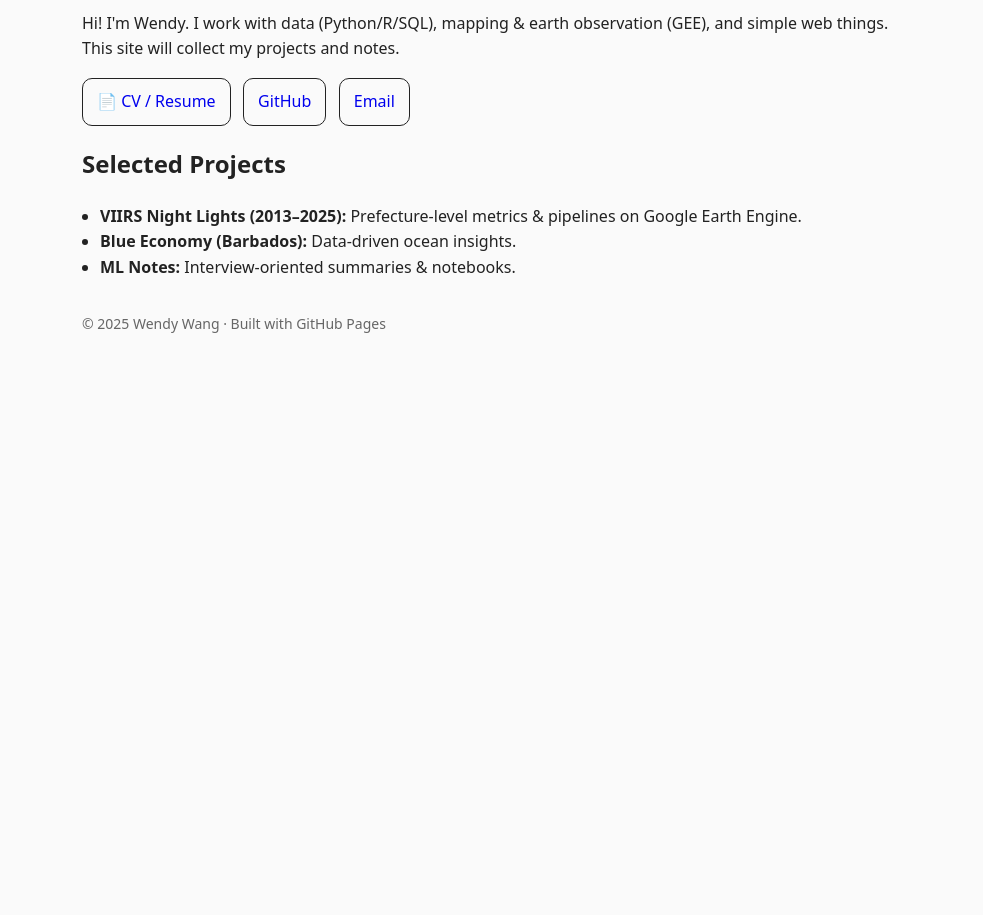
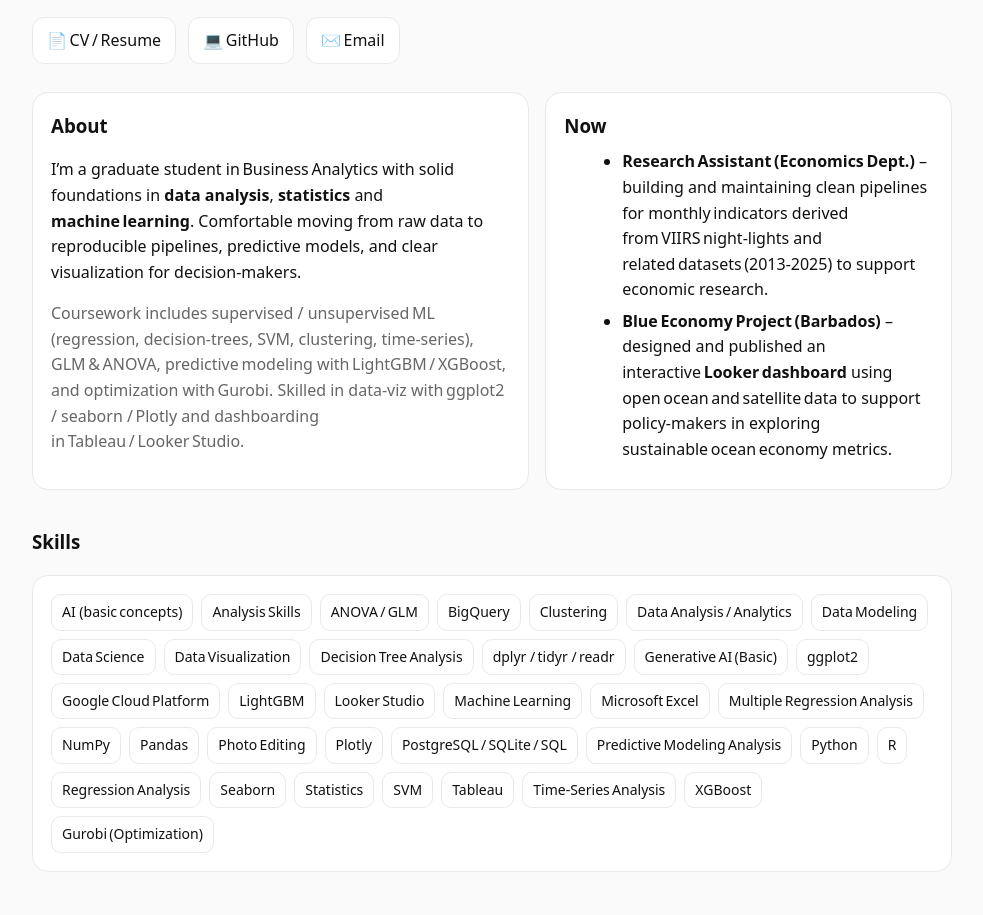
Before and after one commit to wendywangba/wendywangba.github.io, a plain HTML site: page index.html in a window 1280 px wide. Shown: the part 144-1059 px from the top of the page, without its empty margins (148-1131 px from the left). Before the commit the page ends 800 px from the top, so only its background shows below. Drawn offline with Linux system fonts and the light colour scheme.

Commit message:
Update index.html

```diff
--- a/index.html
+++ b/index.html
@@ -2,46 +2,129 @@
 <html lang="en">
 <head>
   <meta charset="utf-8" />
-  <title>Wendy Wang | Data & AI</title>
   <meta name="viewport" content="width=device-width, initial-scale=1" />
+  <title>Wendy Wang — Data & Machine Learning</title>
+  <meta name="description" content="Wendy Wang — M.S. Business Analytics candidate with skills in data analytics, statistics, machine learning, and visualization." />
   <style>
-    body{font-family:system-ui,-apple-system,Segoe UI,Roboto,Helvetica,Arial,sans-serif;line-height:1.6;margin:0;background:#fafafa;color:#222}
-    .wrap{max-width:820px;margin:0 auto;padding:48px 20px}
-    header{margin-bottom:24px}
-    h1{margin:0 0 6px 0;font-size:32px}
-    .muted{color:#666}
-    .btn{display:inline-block;padding:10px 14px;border:1px solid #222;border-radius:10px;text-decoration:none}
-    .btn:hover{background:#222;color:#fff}
-    ul{padding-left:18px}
-    footer{margin-top:32px;font-size:14px;color:#666}
+    :root{
+      --bg:#fafafa; --fg:#111; --muted:#666; --card:#fff; --border:#e9e9e9; --accent:#4f46e5; --accent-weak:#eef2ff;
+    }
+    @media (prefers-color-scheme: dark){
+      :root{ --bg:#0b0b0c; --fg:#eaeaea; --muted:#a1a1aa; --card:#131316; --border:#242429; --accent:#8b7eff; --accent-weak:#181826; }
+    }
+    *{box-sizing:border-box}
+    html,body{margin:0; padding:0; background:var(--bg); color:var(--fg); font-family:system-ui,-apple-system,Segoe UI,Roboto,Helvetica,Arial,sans-serif; line-height:1.6}
+    .wrap{max-width:960px; margin:0 auto; padding:56px 20px}
+    header{margin-bottom:28px}
+    h1{font-size:40px; line-height:1.2; margin:0 0 8px 0}
+    .sub{color:var(--muted); font-size:18px}
+    .actions{margin:20px 0 28px; display:flex; gap:12px; flex-wrap:wrap}
+    .btn{display:inline-flex; align-items:center; gap:8px; padding:10px 14px; border:1px solid var(--border); border-radius:12px; text-decoration:none; color:var(--fg); background:var(--card)}
+    .btn:hover{border-color:var(--accent); box-shadow:0 4px 18px rgba(79,70,229,.15)}
+    main{display:grid; grid-template-columns:1fr; gap:18px}
+    .grid{display:grid; gap:16px}
+    .grid.two{grid-template-columns:1fr;}
+    @media (min-width:860px){ .grid.two{grid-template-columns:1.1fr .9fr;} }
+    .card{background:var(--card); border:1px solid var(--border); border-radius:16px; padding:18px}
+    .card h3{margin:0 0 6px 0}
+    .muted{color:var(--muted)}
+    ul{margin:8px 0 0 18px}
+    li{margin:6px 0}
+    .list{display:grid; gap:12px}
+    .list .item{background:var(--card); border:1px solid var(--border); border-radius:14px; padding:16px}
+    .item h4{margin:0 0 6px 0}
+    .skills{display:flex; flex-wrap:wrap; gap:8px}
+    .chip{border:1px solid var(--border); background:var(--card); padding:6px 10px; border-radius:10px; font-size:14px}
+    footer{margin-top:28px; color:var(--muted); font-size:14px}
+    a{color:var(--accent)}
   </style>
 </head>
 <body>
   <div class="wrap">
     <header>
-      <h1>Wendy Wang</h1>
-      <div class="muted">Graduate student · Data/AI · Santa Clara, CA</div>
+      <h1>Wendy Wang</h1>
+      <div class="sub">M.S. Business Analytics candidate · Data & Machine Learning · Santa Clara, CA</div>
+      <div class="actions">
+        <a class="btn" href="resume.pdf" target="_blank" rel="noopener">📄 CV / Resume</a>
+        <a class="btn" href="https://github.com/WenzhengWang08" target="_blank" rel="noopener">💻 GitHub</a>
+        <a class="btn" href="mailto:you@email.com">✉️ Email</a>
+      </div>
     </header>
 
-    <p>Hi! I'm Wendy. I work with data (Python/R/SQL), mapping & earth observation (GEE), and simple web things.
-       This site will collect my projects and notes.</p>
+    <main>
+      <section class="grid two" aria-labelledby="about">
+        <div class="card">
+          <h3 id="about">About</h3>
+          <p>
+            I’m a graduate student in Business Analytics with solid foundations in <strong>data analysis</strong>,
+            <strong>statistics</strong> and <strong>machine learning</strong>.  Comfortable moving from raw data to
+            reproducible pipelines, predictive models, and clear visualization for decision‑makers.
+          </p>
+          <p class="muted">
+            Coursework includes supervised / unsupervised ML (regression, decision‑trees, SVM, clustering, time‑series),
+            GLM & ANOVA, predictive modeling with LightGBM / XGBoost, and optimization with Gurobi.  Skilled in data‑viz
+            with ggplot2 / seaborn / Plotly and dashboarding in Tableau / Looker Studio.
+          </p>
+        </div>
+        <div class="card">
+          <h3>Now</h3>
+          <ul>
+            <li><strong>Research Assistant (Economics Dept.)</strong> – building and maintaining clean pipelines for
+                monthly indicators derived from VIIRS night‑lights and related datasets (2013‑2025) to support economic
+                research.</li>
+            <li><strong>Blue Economy Project (Barbados)</strong> – designed and published an interactive <strong>Looker dashboard</strong>
+                using open ocean and satellite data to support policy‑makers in exploring sustainable ocean economy metrics.</li>
+          </ul>
+        </div>
+      </section>
 
-    <p>
-      <a class="btn" href="resume.pdf" target="_blank" rel="noopener">📄 CV / Resume</a>
-      &nbsp; <a class="btn" href="https://github.com/<your-username>" target="_blank" rel="noopener">GitHub</a>
-      &nbsp; <a class="btn" href="mailto:you@email.com">Email</a>
-    </p>
+      <section aria-labelledby="skills">
+        <h3 id="skills">Skills</h3>
+        <div class="card">
+          <div class="skills">
+            <span class="chip">AI (basic concepts)</span>
+            <span class="chip">Analysis Skills</span>
+            <span class="chip">ANOVA / GLM</span>
+            <span class="chip">BigQuery</span>
+            <span class="chip">Clustering</span>
+            <span class="chip">Data Analysis / Analytics</span>
+            <span class="chip">Data Modeling</span>
+            <span class="chip">Data Science</span>
+            <span class="chip">Data Visualization</span>
+            <span class="chip">Decision Tree Analysis</span>
+            <span class="chip">dplyr / tidyr / readr</span>
+            <span class="chip">Generative AI (Basic)</span>
+            <span class="chip">ggplot2</span>
+            <span class="chip">Google Cloud Platform</span>
+            <span class="chip">LightGBM</span>
+            <span class="chip">Looker Studio</span>
+            <span class="chip">Machine Learning</span>
+            <span class="chip">Microsoft Excel</span>
+            <span class="chip">Multiple Regression Analysis</span>
+            <span class="chip">NumPy</span>
+            <span class="chip">Pandas</span>
+            <span class="chip">Photo Editing</span>
+            <span class="chip">Plotly</span>
+            <span class="chip">PostgreSQL / SQLite / SQL</span>
+            <span class="chip">Predictive Modeling Analysis</span>
+            <span class="chip">Python</span>
+            <span class="chip">R</span>
+            <span class="chip">Regression Analysis</span>
+            <span class="chip">Seaborn</span>
+            <span class="chip">Statistics</span>
+            <span class="chip">SVM</span>
+            <span class="chip">Tableau</span>
+            <span class="chip">Time‑Series Analysis</span>
+            <span class="chip">XGBoost</span>
+            <span class="chip">Gurobi (Optimization)</span>
+          </div>
+        </div>
+      </section>
 
-    <h2>Selected Projects</h2>
-    <ul>
-      <li><strong>VIIRS Night Lights (2013–2025):</strong> Prefecture-level metrics & pipelines on Google Earth Engine.</li>
-      <li><strong>Blue Economy (Barbados):</strong> Data-driven ocean insights.</li>
-      <li><strong>ML Notes:</strong> Interview-oriented summaries & notebooks.</li>
-    </ul>
-
-    <footer>
-      <div class="muted">© <span id="y"></span> Wendy Wang · Built with GitHub Pages</div>
-    </footer>
+      <footer>
+        © <span id="y"></span> Wendy Wang · Built with GitHub Pages
+      </footer>
+    </main>
   </div>
   <script>document.getElementById('y').textContent = new Date().getFullYear();</script>
 </body>
```
